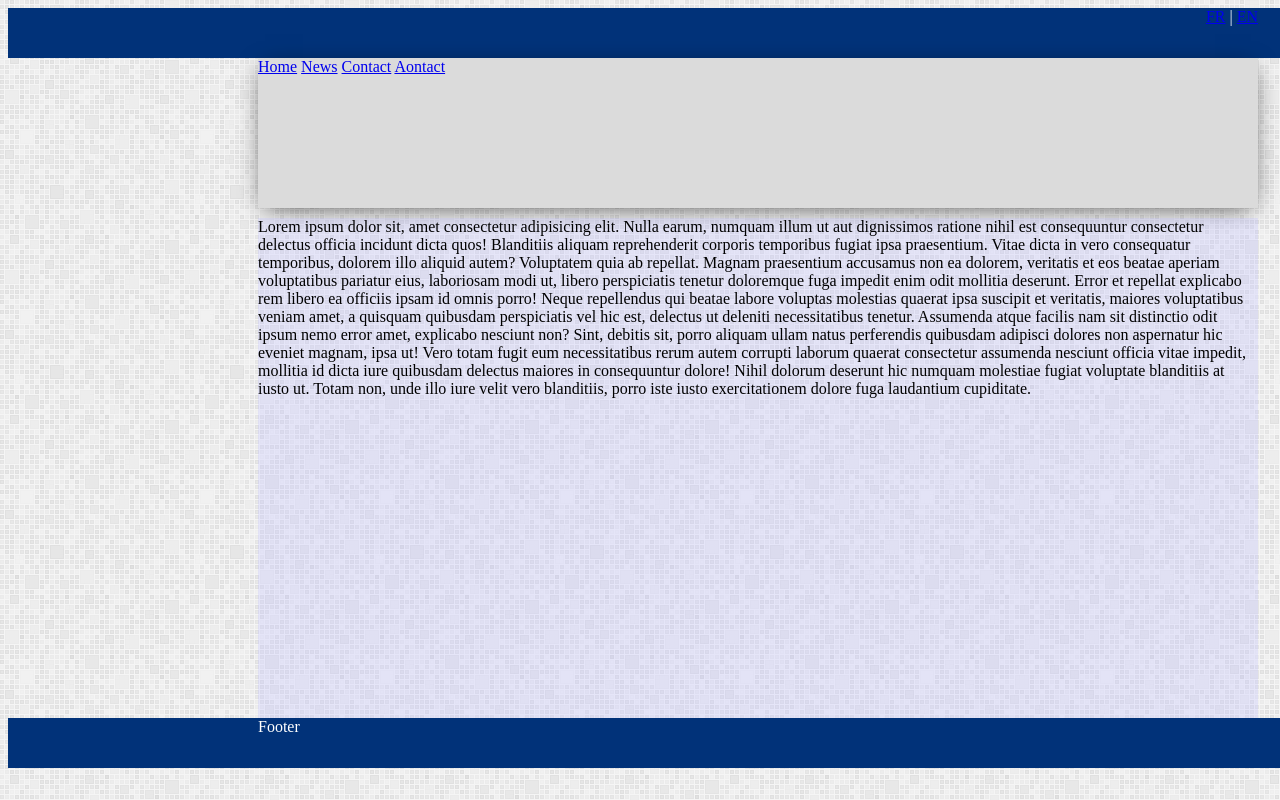
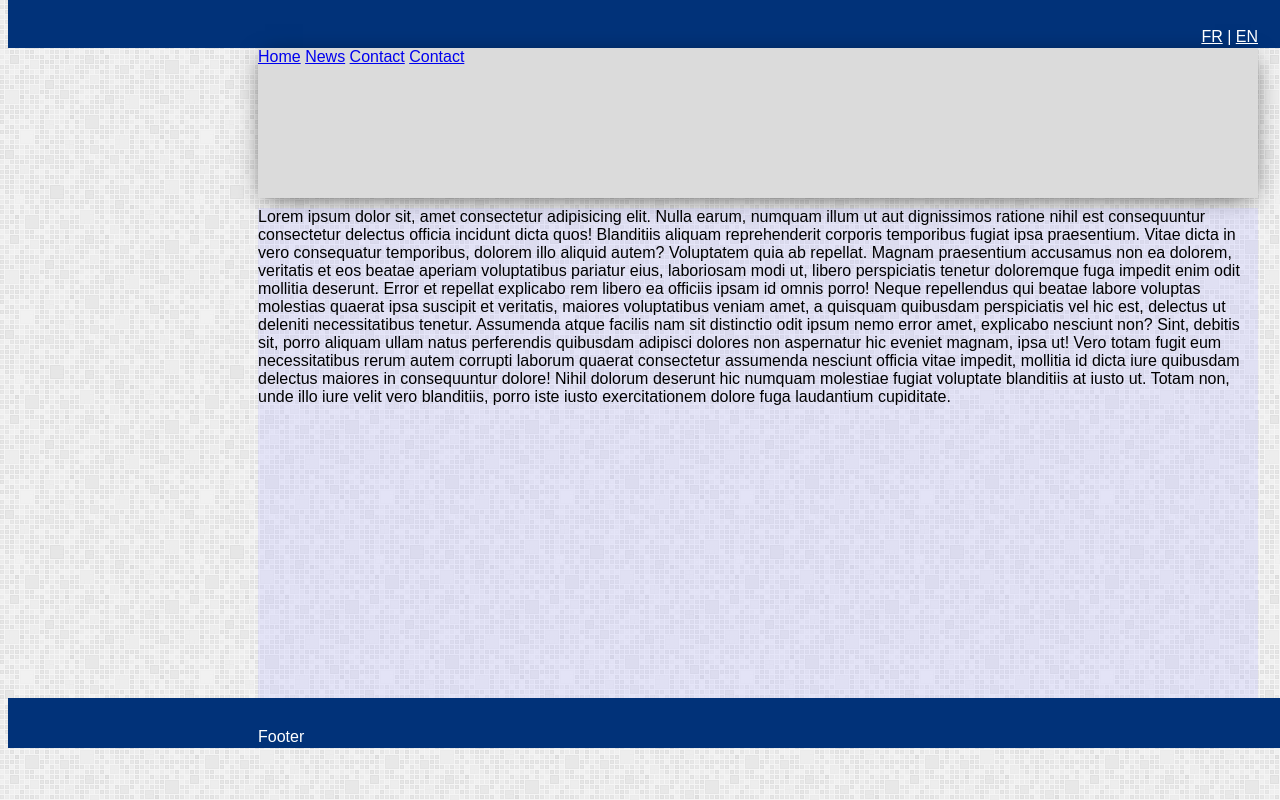
Before and after one commit to OlivierBillant/premiere-maquette, a plain HTML site: page index.html in a window 1280 px wide. Shown: the top 800 px of the page. Drawn offline with Linux system fonts and the light colour scheme.

Commit message:
commit du soir

```diff
--- a/index.html
+++ b/index.html
@@ -11,7 +11,7 @@
 
 <body>
     <Div class="encart">
-        <div class="insert"> <a href="index.html">FR</a> | <a href="index.html">EN</a></div>
+        <div class="insert"> <a href="index.html" style="color:white">FR</a> | <a href="index.html" style="color:white">EN</a></div>
     </Div>
 
     <Div class="zone shadow">
@@ -19,7 +19,7 @@
             <a href="index.html">Home</a>
             <a href="index.html">News</a>
             <a href="index.html">Contact</a>
-            <a href="index.html">Aontact</a>
+            <a href="index.html">Contact</a>
         </nav>
     </Div>
 
--- a/style.css
+++ b/style.css
@@ -1,6 +1,7 @@
 /* fichier de style de la maquette */
 body{
     background-image: url(img/bg.png);
+    font-family: Arial, Helvetica, sans-serif;
 }
 .encart{
     color:white;
@@ -8,15 +9,17 @@ body{
     width:1500px;
     height: 50px;
     text-align: right;
-    margin:0;
+    margin-top: -10px;
 }
+
 .insert{
-    color:white;
+    color:white !important;
     width:1000px;
     height: 50px;
     text-align: right;
     margin-left:  250px;
-    margin: top 0;
+    margin-top:  0;
+    padding-top: 30px !important;
 }
 .footer{
     text-align: left !important;
```
Also changed, not shown: 1 other file.
